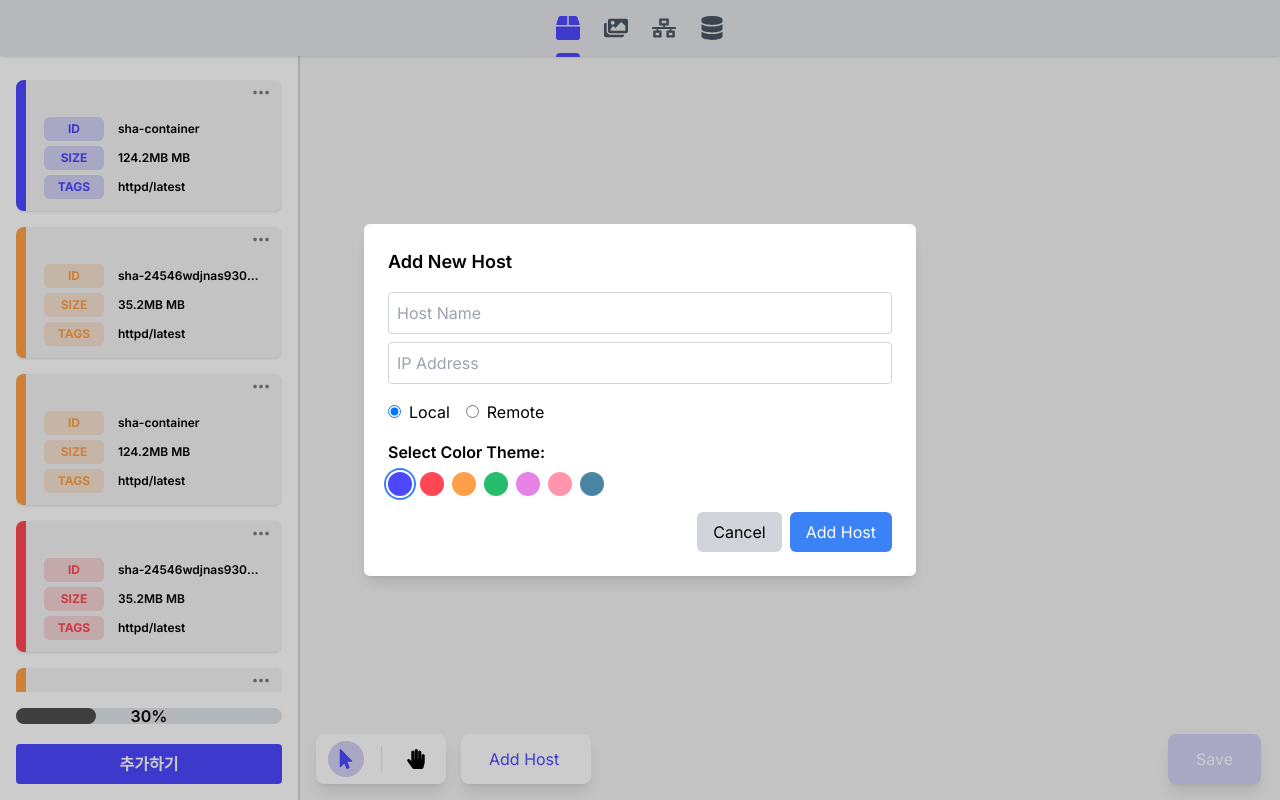
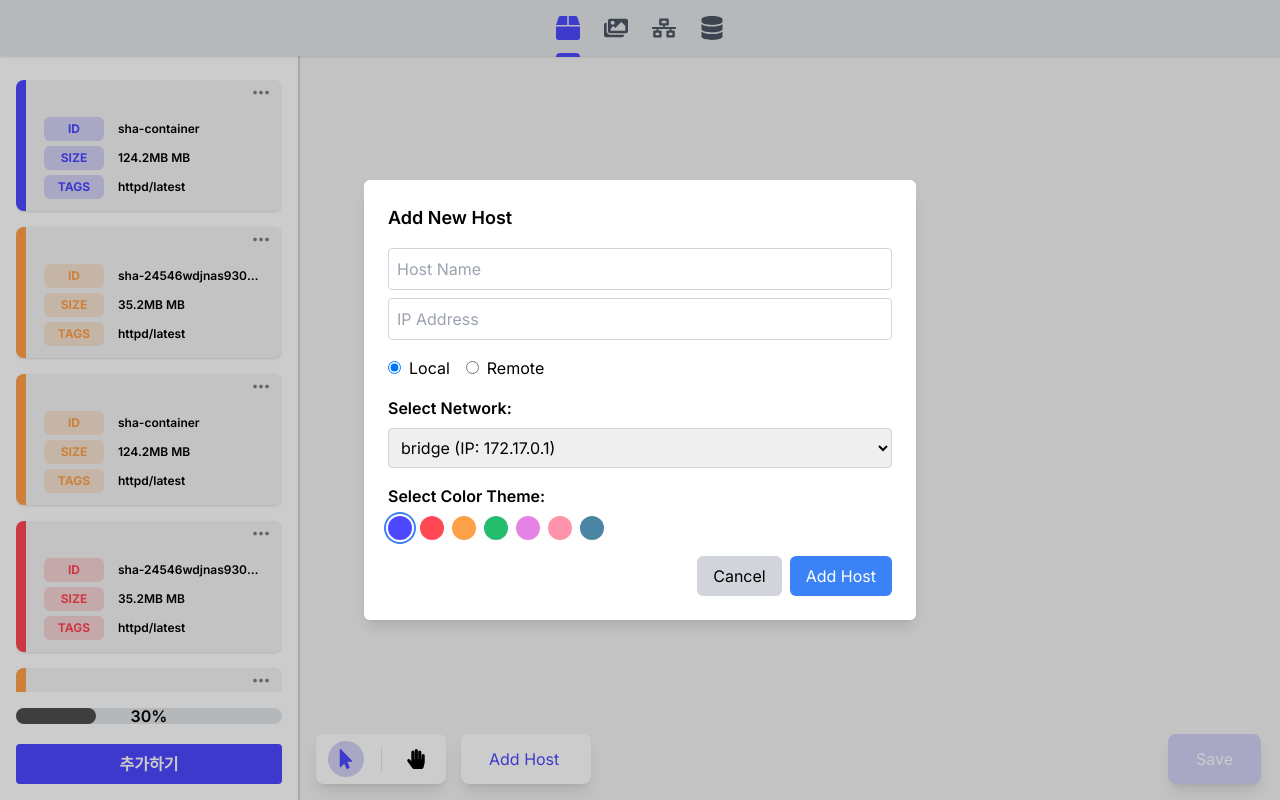
Before and after one commit to yeoniii20/goraebab_web, a Next.js app: page /home in a window 1280 px wide. Both pictures are taken after a click on the button "Add Host". Built offline with nearby package versions, Linux system fonts and the light colour scheme.

Commit message:
feat: add choose networks

```diff
--- a/src/components/modal/host/hostModal.tsx
+++ b/src/components/modal/host/hostModal.tsx
@@ -18,16 +18,25 @@ interface HostModalProps {
     hostNm: string,
     ip: string,
     isRemote: boolean,
-    themeColor: ThemeColor
+    themeColor: ThemeColor,
+    networkName: string, // 추가된 네트워크 이름
+    networkIp: string // 추가된 네트워크 IP
   ) => void;
+  availableNetworks: { name: string; ip: string }[]; // 네트워크 이름과 IP 목록
 }
 
-const HostModal = ({ onClose, onSave }: HostModalProps) => {
+const HostModal = ({ onClose, onSave, availableNetworks }: HostModalProps) => {
   const id = uuidv4();
 
   const [isRemote, setIsRemote] = useState<boolean>(false);
   const [hostNm, setHostNm] = useState<string>('');
   const [ip, setIp] = useState<string>('');
+  const [networkName, setNetworkName] = useState<string>(
+    availableNetworks[0]?.name || ''
+  );
+  const [networkIp, setNetworkIp] = useState<string>(
+    availableNetworks[0]?.ip || ''
+  );
 
   // Initialize with the first color option as default
   const defaultColor = colorsOption.find((color) => !color.sub);
@@ -60,7 +69,7 @@ const HostModal = ({ onClose, onSave }: HostModalProps) => {
       return;
     }
 
-    onSave(id, hostNm, ip, isRemote, selectedColor);
+    onSave(id, hostNm, ip, isRemote, selectedColor, networkName, networkIp);
     onClose();
   };
 
@@ -78,6 +87,14 @@ const HostModal = ({ onClose, onSave }: HostModalProps) => {
       borderColor: mainColor?.color || '',
       textColor: mainColor?.color || '',
     });
+  };
+
+  const handleNetworkChange = (selectedNetworkName: string) => {
+    const selectedNetwork = availableNetworks.find(
+      (net) => net.name === selectedNetworkName
+    );
+    setNetworkName(selectedNetworkName);
+    setNetworkIp(selectedNetwork?.ip || '');
   };
 
   return (
@@ -123,6 +140,22 @@ const HostModal = ({ onClose, onSave }: HostModalProps) => {
             Remote
           </label>
         </div>
+
+        <div className="mb-4">
+          <h3 className="text-md font-semibold mb-2">Select Network:</h3>
+          <select
+            value={networkName}
+            onChange={(e) => handleNetworkChange(e.target.value)}
+            className="p-2 border border-gray-300 rounded w-full"
+          >
+            {availableNetworks.map((net) => (
+              <option key={net.name} value={net.name}>
+                {net.name} (IP: {net.ip})
+              </option>
+            ))}
+          </select>
+        </div>
+
         <div className="mb-4">
           <h3 className="text-md font-semibold mb-2">Select Color Theme:</h3>
           <div className="flex space-x-2">
```
